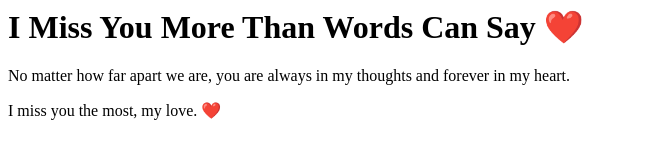
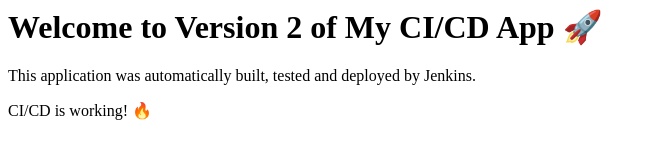
Before and after one commit to kishorpv25/jenkins-pipeline-lab, a plain HTML site: page index.html in a window 1280 px wide. Shown: the whole page, without its empty margins (0-656 px from the left). Drawn offline with Linux system fonts and the light colour scheme.

Commit message:
Updated home page

```diff
--- a/index.html
+++ b/index.html
@@ -1,10 +1,10 @@
-<h1>I Miss You More Than Words Can Say ❤️</h1>
+<h1>Welcome to Version 2 of My CI/CD App 🚀</h1>
 
 <p>
-    No matter how far apart we are,
-    you are always in my thoughts and forever in my heart.
+    This application was automatically built,
+    tested and deployed by Jenkins.
 </p>
 
 <p>
-    I miss you the most, my love. ❤️
+    CI/CD is working! 🔥
 </p>
```
